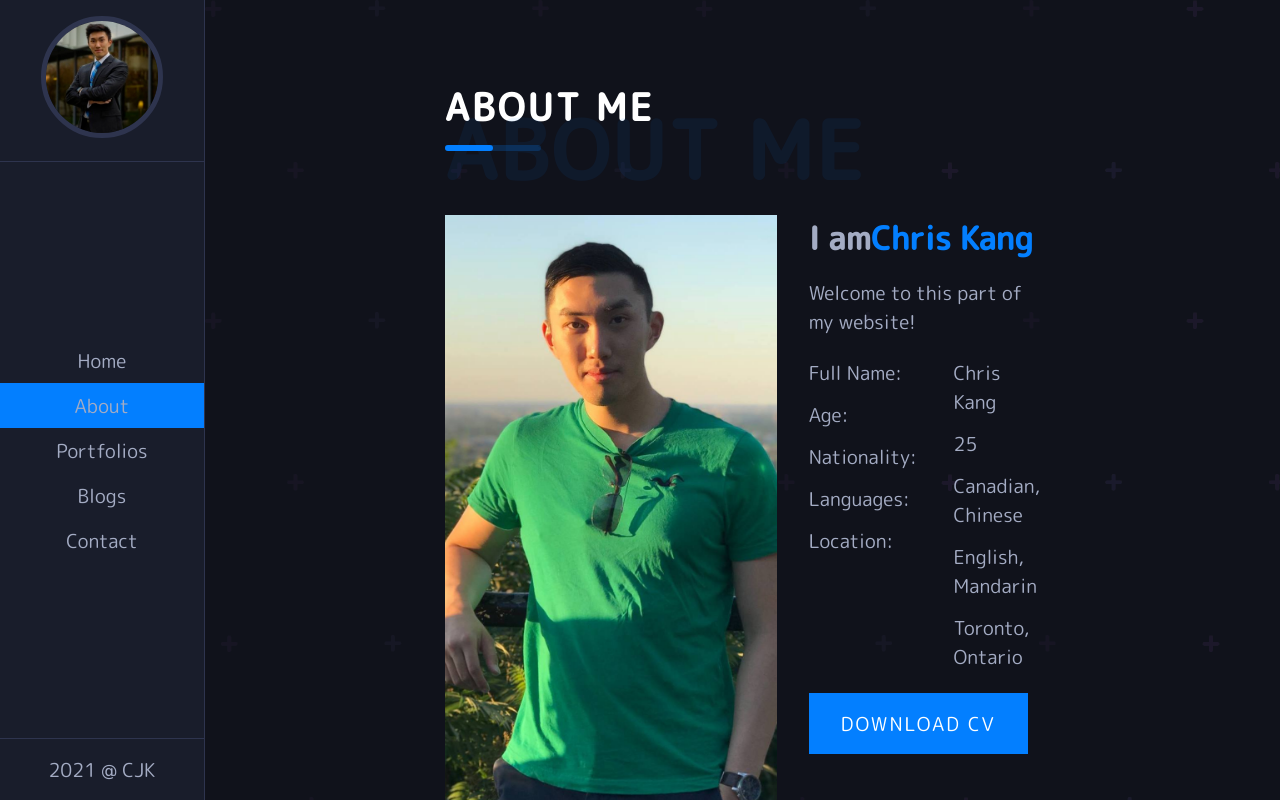
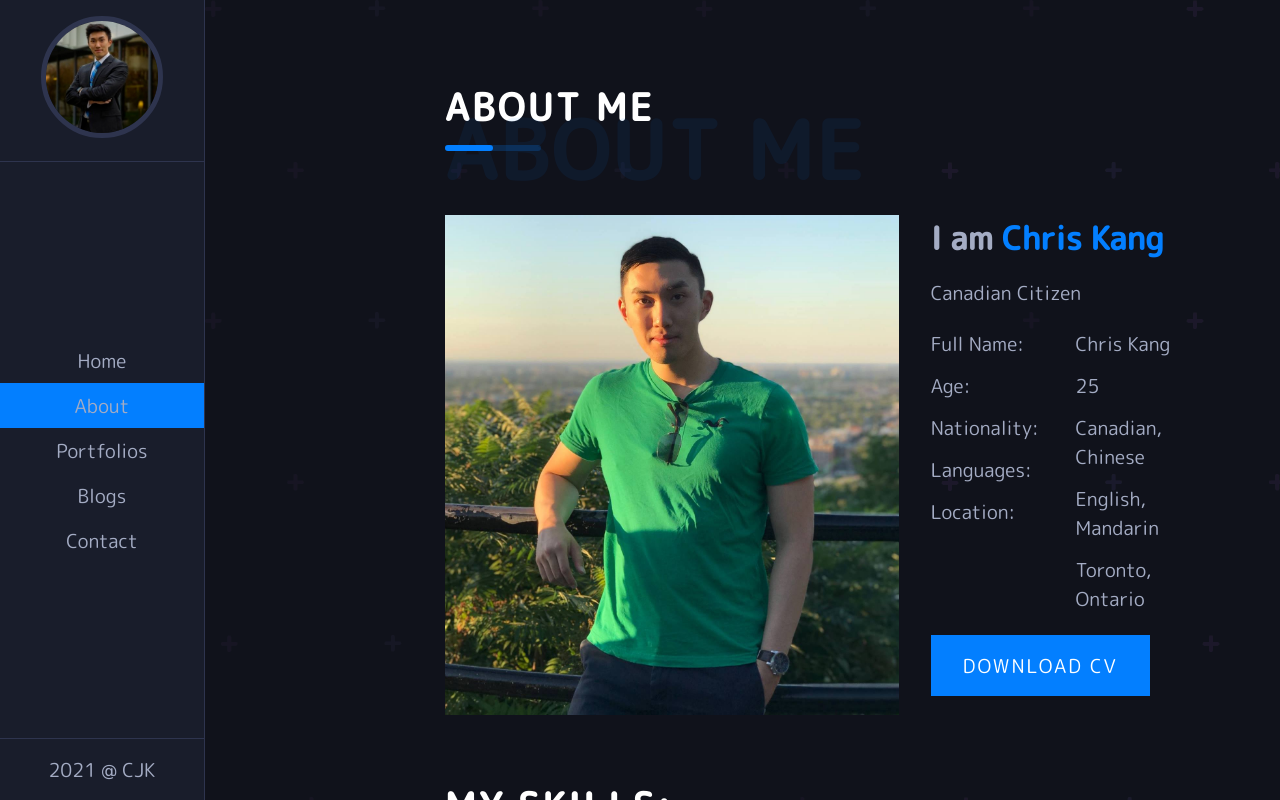
Before and after one commit to chriskang24/portfolio-site, a React (Create React App) app: page /about in a window 1280 px wide. Shown: the top 800 px of the page. Built offline with nearby package versions, Linux system fonts and the light colour scheme.

Commit message:
add working download cv function to about page

```diff
--- a/src/Components/ImageSection.js
+++ b/src/Components/ImageSection.js
@@ -1,5 +1,6 @@
 import React from 'react';
 import about from '../img/about.jpg';
+import { Link } from 'react-router-dom';
 
 export default function ImageSection() {
   return (
@@ -8,9 +9,9 @@ export default function ImageSection() {
         <img src={about} alt="" />
       </div>
       <div className="about-info">
-        <h4>I am<span>Chris Kang</span></h4>
+        <h4>I am<span> Chris Kang</span></h4>
         <p className="about-text">
-          Welcome to this part of my website!
+          Canadian Citizen
         </p>
         <div className="about-details">
           <div className="left-section">
@@ -28,7 +29,9 @@ export default function ImageSection() {
             <p>Toronto, Ontario</p>
           </div>
         </div>
-        <button className="btn">Download CV</button>
+        <Link to="resume.pdf" target="_blank" download>
+          <button className="btn" >Download CV</button>
+        </Link>
       </div>
     </div>
   )
--- a/src/Styles/_about.scss
+++ b/src/Styles/_about.scss
@@ -4,8 +4,8 @@
   margin-bottom: 4rem;
 
   .img{
-    width: 100%;
-    height: 80vh;
+    width: 500px;
+    height: 500px;
     img{
       width: 100%;
       object-fit: cover;
```
Also changed, not shown: 1 other file (tests, documents, lock files or other folders).
